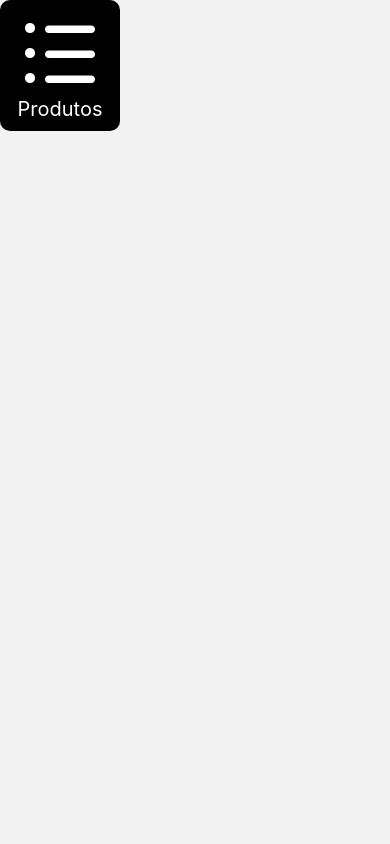
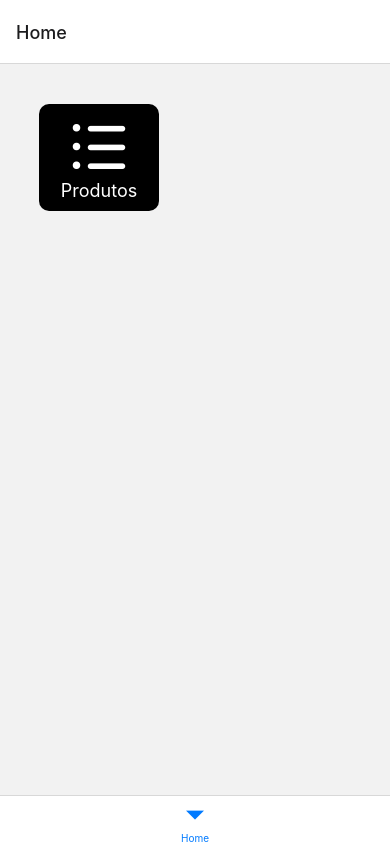
Before and after one commit to antonymaia/despensa-app, a React Native app: screen /Home in a window 390 px wide. Built offline with nearby package versions, Linux system fonts and the light colour scheme.

Commit message:
First Commit

```diff
--- a/App.js
+++ b/App.js
@@ -1,6 +1,6 @@
 import { NavigationContainer } from "@react-navigation/native";
 import { createNativeStackNavigator } from "@react-navigation/native-stack";
-import { HomeSreen } from "./src/screens/HomeScreen";
+import { HomeScreen } from "./src/screens/HomeScreen";
 import { StartupScreen } from "./src/screens/StartupScreen";
 
 const Stack = createNativeStackNavigator();
@@ -13,7 +13,7 @@ export default function App() {
         screenOptions={{ headerShown: false }}
       >
         <Stack.Screen name="Initial" component={StartupScreen} />
-        <Stack.Screen name="Home" component={HomeSreen} />
+        <Stack.Screen name="Home" component={HomeScreen} />
       </Stack.Navigator>
     </NavigationContainer>
   );
--- a/package.json
+++ b/package.json
@@ -10,6 +10,7 @@
     "eject": "expo eject"
   },
   "dependencies": {
+    "@react-navigation/bottom-tabs": "^6.3.1",
     "@react-navigation/native": "^6.0.10",
     "@react-navigation/native-stack": "^6.6.2",
     "expo": "~45.0.0",
@@ -21,7 +22,9 @@
     "react-native-safe-area-context": "4.2.4",
     "react-native-screens": "~3.11.1",
     "react-native-vector-icons": "^9.1.0",
-    "react-native-web": "0.17.7"
+    "react-native-web": "0.17.7",
+    "webpack-dev-server": "~3.11.0",
+    "@expo/webpack-config": "~0.16.2"
   },
   "devDependencies": {
     "@babel/core": "^7.12.9",
--- a/src/screens/HomeScreen/index.js
+++ b/src/screens/HomeScreen/index.js
@@ -1,35 +1,16 @@
-import React from "react";
-import {
-  SafeAreaView,
-  StyleSheet,
-  Text,
-  TouchableOpacity,
-  View,
-} from "react-native";
-import Icon from "react-native-vector-icons/Octicons";
+import { createBottomTabNavigator } from '@react-navigation/bottom-tabs';
+import { NavigationContainer } from '@react-navigation/native';
+import React from 'react'
+import { InitialScreen } from '../InitialScreen';
 
-export const HomeSreen = () => {
+const Tab = createBottomTabNavigator();
+
+export const HomeScreen = () => {
   return (
-    <SafeAreaView style={styles.container}>
-      <TouchableOpacity style={styles.buttonContainer}>
-        <Icon name="list-unordered" color="white" size={80} />
-        <Text style={styles.buttonTitle}>Produtos</Text>
-      </TouchableOpacity>
-    </SafeAreaView>
-  );
-};
-
-const styles = StyleSheet.create({
-  container: { flex: 1 },
-  buttonContainer: {
-    width: 120,
-    padding: 10,
-    backgroundColor: "black",
-    alignItems: "center",
-    borderRadius: 10,
-  },
-  buttonTitle: {
-    color: "white",
-    fontSize: 20,
-  },
-});
+    <NavigationContainer independent={true}>
+      <Tab.Navigator>
+        <Tab.Screen name="Home" component={InitialScreen} />
+      </Tab.Navigator>
+    </NavigationContainer>
+  )
+}
--- /dev/null
+++ b/src/screens/InitialScreen/index.js
@@ -0,0 +1,41 @@
+import React from "react";
+import {
+  SafeAreaView,
+  StyleSheet,
+  Text,
+  TouchableOpacity,
+  View,
+} from "react-native";
+import Icon from "react-native-vector-icons/Octicons";
+
+export const InitialScreen = () => {
+  return (
+    <SafeAreaView style={styles.container}>
+      <View style={styles.containerButtons}>
+        <TouchableOpacity style={styles.buttonContainer}>
+          <Icon name="list-unordered" color="white" size={60} />
+          <Text style={styles.buttonTitle}>Produtos</Text>
+        </TouchableOpacity>
+      </View>
+    </SafeAreaView>
+  );
+};
+
+const styles = StyleSheet.create({
+  container: { flex: 1, alignItems: "center" },
+  containerButtons: {
+    width: "80%",
+    marginTop: 40
+  },
+  buttonContainer: {
+    width: 120,
+    padding: 10,
+    backgroundColor: "black",
+    alignItems: "center",
+    borderRadius: 10,
+  },
+  buttonTitle: {
+    color: "white",
+    fontSize: 18,
+  },
+});
```
Also changed, not shown: 1 other file (tests, documents, lock files or other folders).
